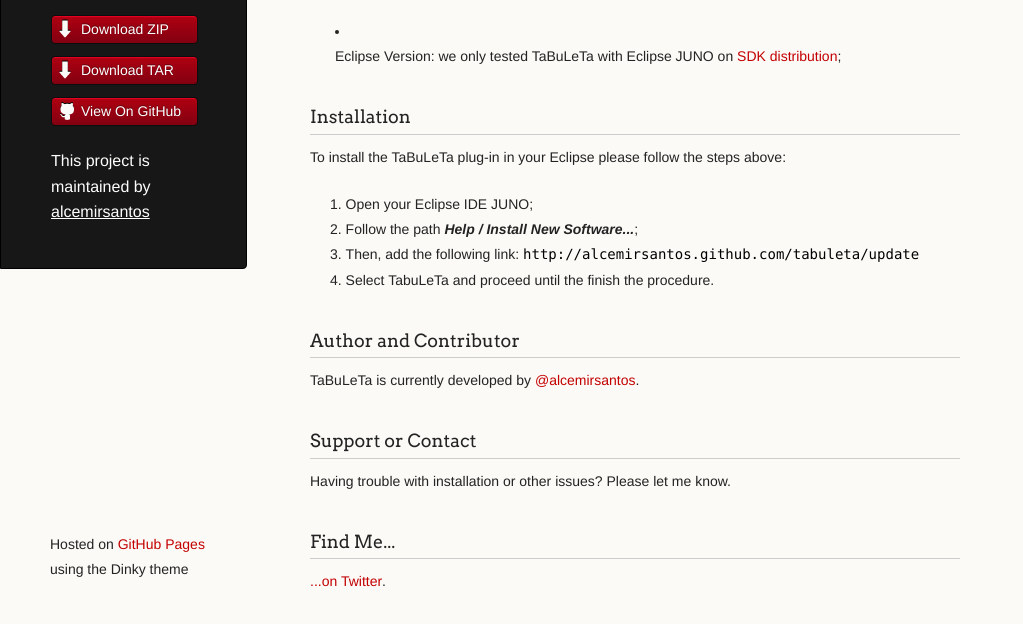
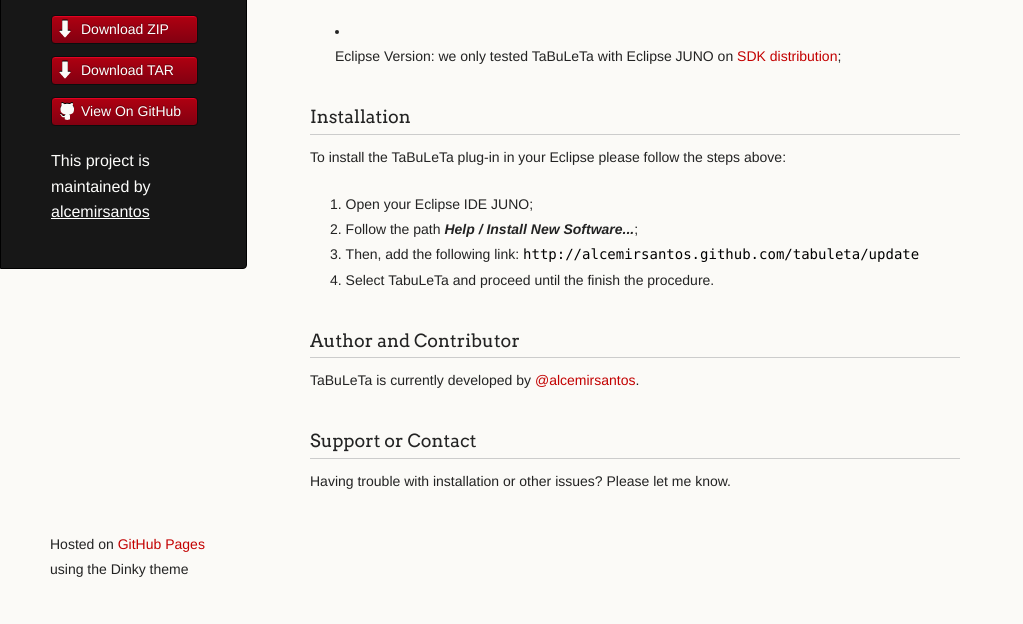
Before and after one commit to alcemirsantos/tabuleta, a plain HTML site: page index.html in a window 1280 px wide. Shown: the part 186-810 px from the top of the page, without its empty margins (0-1023 px from the left). Drawn offline with Linux system fonts and the light colour scheme.

Commit message:
atualizei o index.html

```diff
--- a/index.html
+++ b/index.html
@@ -55,9 +55,6 @@
 
 <p>Having trouble with installation or other issues? Please let me know. </p>
 
-<h3>Find Me...</h3>
-
-<p><a href="http://www.twitter.com/alcemirsantos">...on Twitter</a>.</p>
       </section>
       <footer>
         <p><small>Hosted on <a href="https://pages.github.com">GitHub Pages</a> using the Dinky theme</small></p>
```
